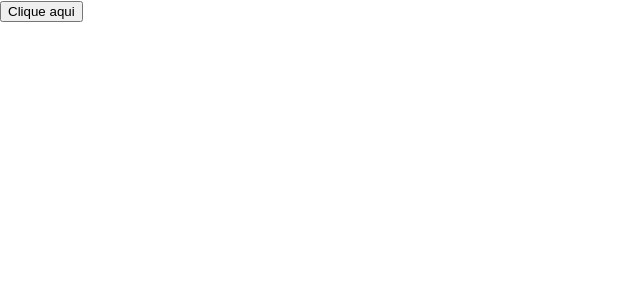
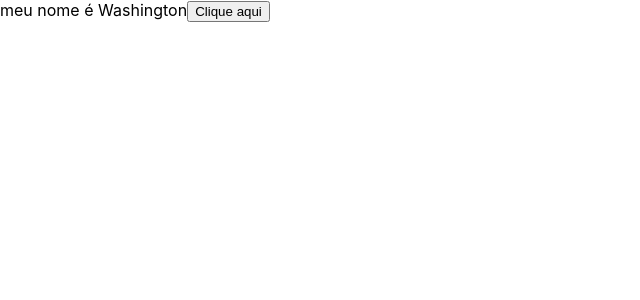
Before and after one commit to Washington95/projetos_react, a React (Vite) app in the folder react-vite/: page / in a window 1280 px wide. Shown: the top 300 px of the page, without its empty margins (0-640 px from the left). Built offline with nearby package versions, Linux system fonts and the light colour scheme.

Commit message:
usando state

```diff
--- a/react-vite/src/App.tsx
+++ b/react-vite/src/App.tsx
@@ -1,11 +1,17 @@
+import { useState } from "react"
+
 const App = () =>{
 
+  const [name, troca] = useState('Washington');
+
+
   const clicou = () =>{
-    alert('Clicou')
+    troca('Luiz');
   }
 
   return(
     <div>
+      meu nome é {name}
      <button onClick={clicou}>Clique aqui</button>
 
     </div>
```
